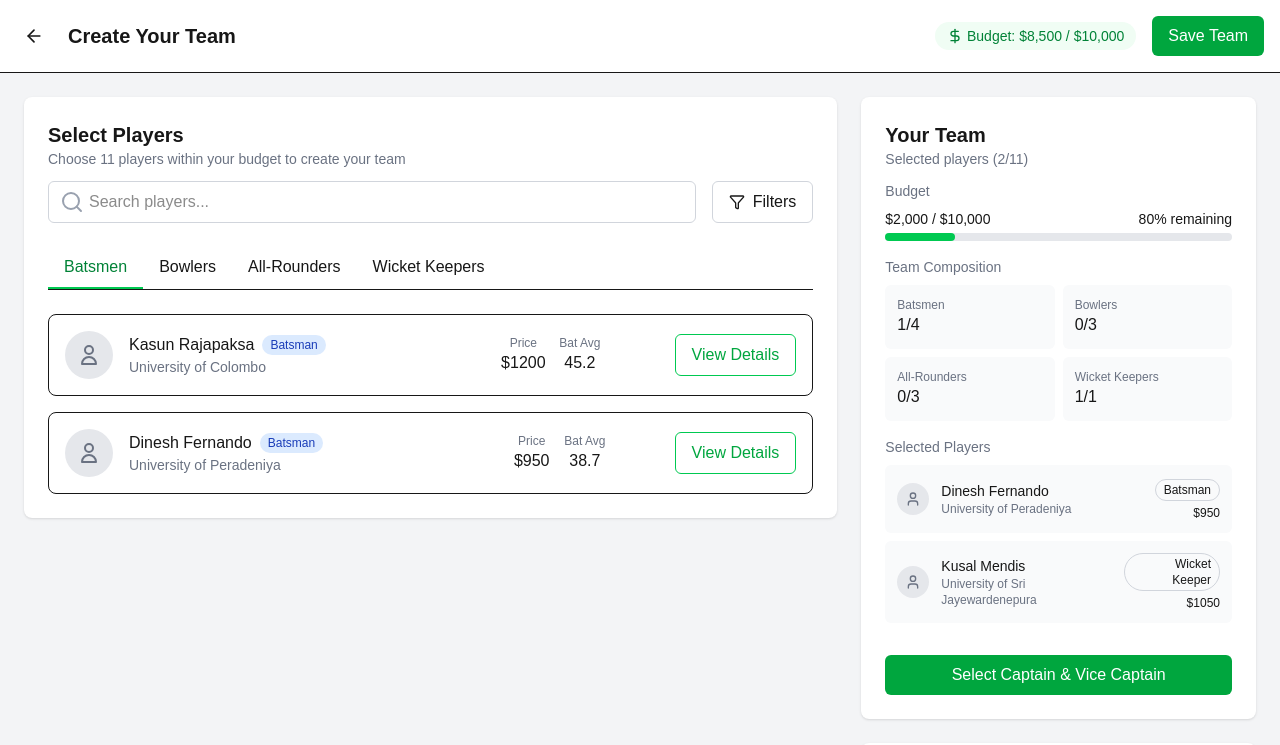
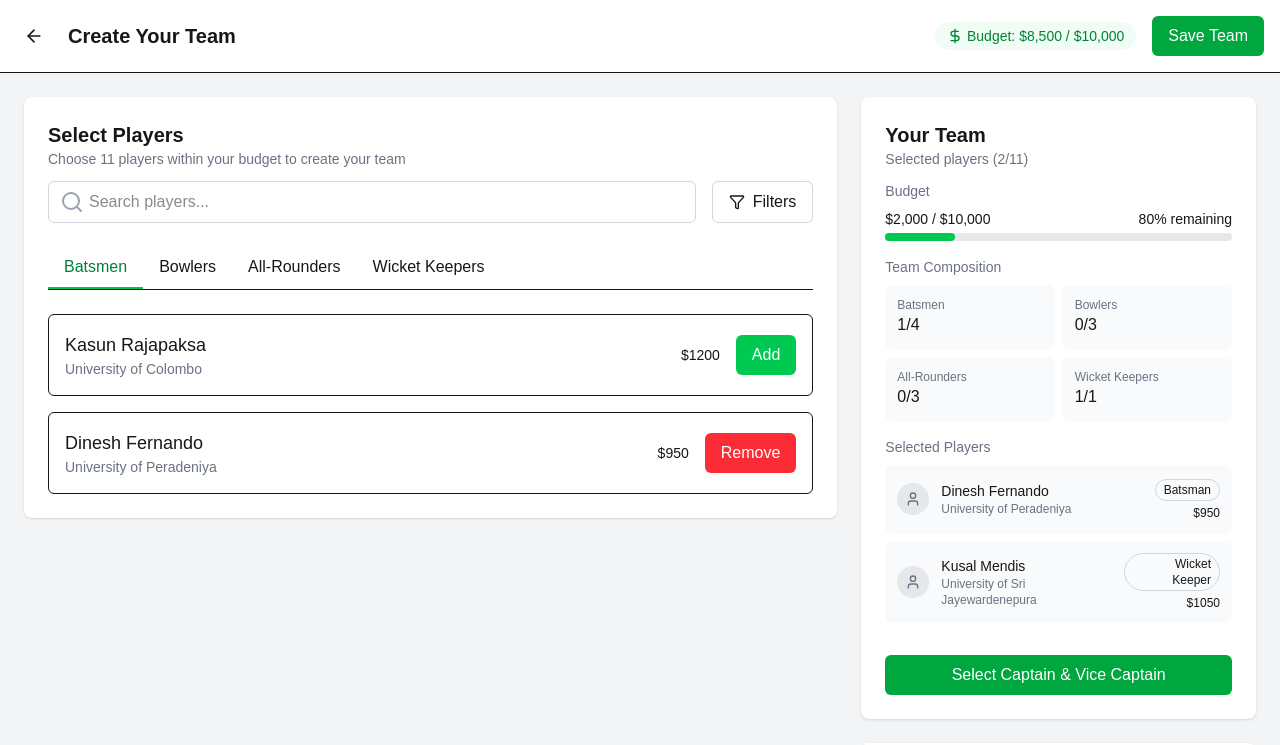
Before and after one commit to HimalaGunathilaka/SpiritX_Code_Rangers_02, a Next.js app in the folder spirit11/: page /create-team in a window 1280 px wide. Shown: the top 745 px of the page. Built offline with nearby package versions, Linux system fonts and the light colour scheme.

Commit message:
Create team player cards corrected

```diff
--- a/spirit11/app/(pages)/(user)/create-team/page.tsx
+++ b/spirit11/app/(pages)/(user)/create-team/page.tsx
@@ -1,11 +1,11 @@
 'use client';
 
 import {  User } from "lucide-react"
-import { PlayerCard ,SelectedPlayerCard} from "./components"
+import { SelectedPlayerCard } from "./components"
 
 import { useState } from 'react';
 import { DollarSign, ArrowLeft, Info, Search, Filter } from "lucide-react";
-import PlayerCard, { PlayerInfo } from '@/components/player-card';
+import { PlayerInfo } from '@/components/player-card';
 
 
 export default function CreateTeam() {
@@ -113,11 +113,21 @@ export default function CreateTeam() {
 
                 <div className="space-y-4">
                   {players.map(player => (
-                    <PlayerCard
-                      key={player.id}
-                      player={player}
-                      onAddToTeam={handleAddToTeam}
-                    />
+                    <div key={player.id} className="flex items-center justify-between p-4 border rounded-md">
+                      <div>
+                        <h3 className="text-lg font-medium">{player.name}</h3>
+                        <p className="text-sm text-gray-500">{player.university}</p>
+                      </div>
+                      <div className="flex items-center space-x-4">
+                        <p className="text-sm font-medium">${player.price}</p>
+                        <button
+                          className={`px-4 py-2 rounded-md ${selectedPlayers.includes(player.id) ? 'bg-red-500 text-white' : 'bg-green-500 text-white'}`}
+                          onClick={() => handleAddToTeam(player.id)}
+                        >
+                          {selectedPlayers.includes(player.id) ? 'Remove' : 'Add'}
+                        </button>
+                      </div>
+                    </div>
                   ))}
                 </div>
               </div>
--- a/spirit11/app/(pages)/(user)/team/page.tsx
+++ b/spirit11/app/(pages)/(user)/team/page.tsx
@@ -218,13 +218,16 @@ export default function Team() {
                   <h1 className="text-2xl font-semibold text-gray-900">My Team: {team.name}</h1>
                 </div>
                 <div className="mt-4 flex md:mt-0 md:ml-4">
-                  <button
+                    <button
                     type="button"
-                    className="inline-flex items-center px-4 py-2 border border-gray-300 rounded-md shadow-sm text-sm font-medium text-gray-700 bg-white hover:bg-gray-50 focus:outline-none focus:ring-2 focus:ring-offset-2 focus:ring-green-500"
-                    onClick={() => router.push('/select-team')}
-                  >
-                    Edit Team
-                  </button>
+                    className="inline-flex items-center px-4 py-2 border border-transparent rounded-md shadow-sm text-sm font-medium text-white bg-green-600 hover:bg-green-700 focus:outline-none focus:ring-2 focus:ring-offset-2 focus:ring-green-500"
+                    onClick={() => router.push('/create-team')}
+                    >
+                    <svg className="h-5 w-5 mr-2" xmlns="http://www.w3.org/2000/svg" fill="none" viewBox="0 0 24 24" stroke="currentColor">
+                      <path strokeLinecap="round" strokeLinejoin="round" strokeWidth={2} d="M12 4v16m8-8H4" />
+                    </svg>
+                    Add players
+                    </button>
                 </div>
               </div>
             </div>
--- a/spirit11/app/(pages)/bot/page.tsx
+++ b/spirit11/app/(pages)/bot/page.tsx
@@ -1,13 +1,14 @@
 'use client';
 
 import React, { useState } from 'react';
+import { ArrowLeft } from 'lucide-react';
 
 interface Message {
     role: 'user' | 'bot';
     content: string;
 }
 
-export default function ChatbotPage() {
+export default function BotPage() {
     const [input, setInput] = useState('');
     const [messages, setMessages] = useState<Message[]>([
         {
@@ -47,12 +48,10 @@ export default function ChatbotPage() {
         <div className="container mx-auto">
           <div className="flex justify-between items-center">
             <div className="flex items-center space-x-4">
-                <button className="p-2 rounded-full hover:bg-gray-100" onClick={() => window.history.back()}>
-                <svg xmlns="http://www.w3.org/2000/svg" className="h-5 w-5" fill="none" viewBox="0 0 24 24" stroke="currentColor">
-                  <path strokeLinecap="round" strokeLinejoin="round" strokeWidth={2} d="M10 19l-7-7m0 0l7-7m-7 7h18" />
-                </svg>
-              <h1 className="text-xl font-bold">Spiriter AI Assistant</h1>
-              <h1 className="text-xl font-bold text-black">Spiriter AI Assistant</h1>
+              <button className="p-2 hover:bg-gray-100 rounded-full" onClick={() => window.history.back()}>
+                <ArrowLeft className="h-5 w-5" />
+              </button>
+              <h1 className="text-xl font-bold">Bot Assistant</h1>
             </div>
           </div>
         </div>
```
